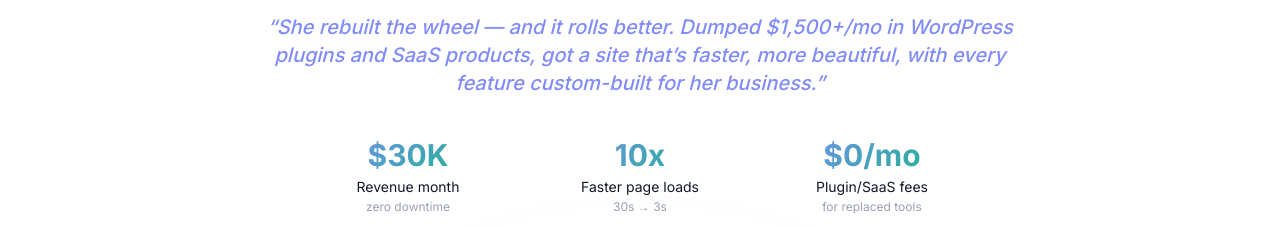
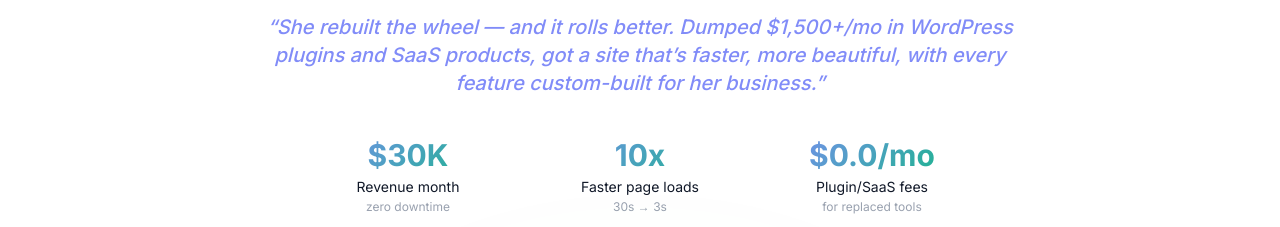
Before and after one commit to Strategies-Over-Stress/lee.ai, a Next.js app in the folder apps/web/: page / in a window 1280 px wide. Shown: the part 2600-2827 px from the top of the page. Built offline with nearby package versions, Linux system fonts and the light colour scheme.

Commit message:
Add count-up animation to case study stats (0 → target value)
Uses framer-motion animate() to count from 0 to the target number
when scrolled into view. Handles prefixes ($) and suffixes (K, x, /mo).

Co-Authored-By: Claude Opus 4.6 (1M context) <noreply@anthropic.com>

```diff
--- a/apps/web/src/components/CaseStudy.tsx
+++ b/apps/web/src/components/CaseStudy.tsx
@@ -1,7 +1,43 @@
 "use client";
 
-import { motion, useInView, AnimatePresence } from "framer-motion";
-import { useRef, useState } from "react";
+import { motion, useInView, AnimatePresence, useMotionValue, useTransform, animate } from "framer-motion";
+import { useRef, useState, useEffect } from "react";
+
+function CountUp({ value, suffix = "" }: { value: string; suffix?: string }) {
+  const ref = useRef(null);
+  const isInView = useInView(ref, { once: true });
+  const [display, setDisplay] = useState("0");
+
+  useEffect(() => {
+    if (!isInView) return;
+    // Extract numeric part
+    const numeric = parseFloat(value.replace(/[^0-9.]/g, ""));
+    const prefix = value.match(/^[^0-9]*/)?.[0] || "";
+    const valueSuffix = value.match(/[^0-9.]*$/)?.[0] || "";
+
+    if (isNaN(numeric)) {
+      setDisplay(value);
+      return;
+    }
+
+    const controls = animate(0, numeric, {
+      duration: 1.5,
+      ease: "easeOut",
+      onUpdate: (v) => {
+        if (numeric >= 100) {
+          setDisplay(prefix + Math.round(v).toLocaleString() + valueSuffix);
+        } else if (numeric >= 1) {
+          setDisplay(prefix + Math.round(v) + valueSuffix);
+        } else {
+          setDisplay(prefix + v.toFixed(1) + valueSuffix);
+        }
+      },
+    });
+    return () => controls.stop();
+  }, [isInView, value]);
+
+  return <span ref={ref}>{display}{suffix}</span>;
+}
 
 const cases = [
   {
@@ -267,7 +303,7 @@ export default function CaseStudy() {
         <div className="grid sm:grid-cols-3 gap-6 mt-10 max-w-2xl mx-auto">
           {activeCase.stats.map((stat) => (
             <div key={stat.label} className="text-center">
-              <div className="text-3xl font-bold text-gradient">{stat.value}</div>
+              <div className="text-3xl font-bold text-gradient"><CountUp value={stat.value} /></div>
               <div className="text-sm text-gray-900 mt-1">{stat.label}</div>
               <div className="text-xs text-gray-400 mt-0.5">{stat.sub}</div>
             </div>
```
